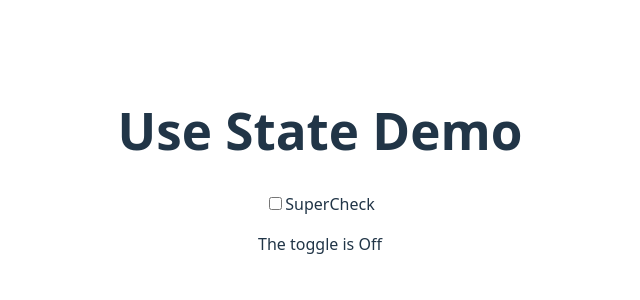
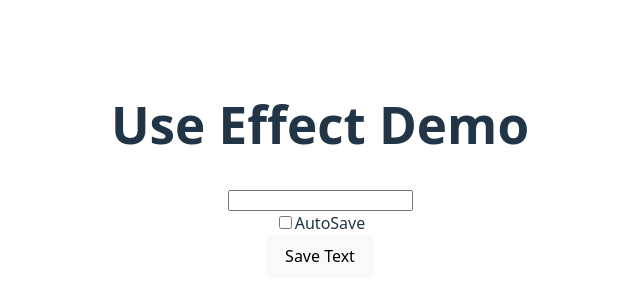
Before and after one commit to dominioncfg/react-demo, a React (Vite) app: page / in a window 1280 px wide. Shown: the part 230-530 px from the top of the page, without its empty margins (320-960 px from the left). Built offline with nearby package versions, Linux system fonts and the light colour scheme.

Commit message:
Use Effect

```diff
--- a/src/03.useState/MyCustomToggle.tsx
+++ b/src/03.useState/MyCustomToggle.tsx
@@ -1,27 +1,31 @@
-import { useState } from "react";
+import { useEffect, useState } from "react";
 
 export interface MyCustomToggleProps {
-    initialState?: boolean;
+    isChecked: boolean;
     label: string;
     onCheckChanged?: (checked: boolean) => void;
 }
 
 
 export const MyCustomToggleComponent = ({
-    initialState = false,
+    isChecked = false,
     label,
     onCheckChanged
 }: MyCustomToggleProps) => {
-    const [isChecked, setIsChecked] = useState(initialState);
+    const [isCheckedState, setIsChecked] = useState(isChecked);
+
+    useEffect(() => {
+        setIsChecked(isChecked);
+    }, [isChecked]);
 
     return (
         <div>
             <label>
                 <input
                     type="checkbox"
-                    checked={isChecked}
+                    checked={isCheckedState}
                     onChange={() => {
-                        const newChecked = !isChecked;
+                        const newChecked = !isCheckedState;
                         setIsChecked(newChecked);
                         onCheckChanged?.(newChecked);
                     }}
--- a/src/03.useState/MyUseStatePage.tsx
+++ b/src/03.useState/MyUseStatePage.tsx
@@ -8,7 +8,7 @@ export const MyUseStatePage = () => {
     <>
       <div className="card">
         <h1>Use State Demo</h1>
-        <MyCustomToggleComponent label="SuperCheck" onCheckChanged={(value) => setIsChecked(value)}  ></MyCustomToggleComponent>
+        <MyCustomToggleComponent label="SuperCheck" onCheckChanged={(value) => setIsChecked(value)} isChecked={false}  ></MyCustomToggleComponent>
         <p>The toggle is {isChecked ? "On" : "Off"}</p>
       </div>
 
--- /dev/null
+++ b/src/04.useEffect/MyUseEffectPage.tsx
@@ -0,0 +1,51 @@
+import { useEffect, useState } from "react";
+import { MyButton } from "../01.component/MyButton";
+import { MyCustomToggleComponent } from "../03.useState/MyCustomToggle";
+
+export const MyUseEffectPage = () => {
+  const [text, setText] = useState('');
+  const [isAutoSave, setIsAutoSave] = useState(false);
+
+  const saveTextToLocalStorage = () => {
+    localStorage.setItem('useEffect.Text', text);
+  }
+
+  const saveAutoSaveState = (value: boolean) => {
+    setIsAutoSave(value);
+    localStorage.setItem('useEffect.AutoSave', value.toString());
+  }
+
+
+  useEffect(() => {
+    if (isAutoSave) {
+      localStorage.setItem('useEffect.Text', text);
+    }
+  }, [isAutoSave, text]);
+
+
+  useEffect(() => {
+    const savedText = localStorage.getItem('useEffect.Text');
+    console.log('Saved text from local storage:', savedText);
+    if (savedText) {
+      setText(savedText);
+    }
+
+    const savedAutoSave = localStorage.getItem('useEffect.AutoSave');
+    if (savedAutoSave) {
+      setIsAutoSave(savedAutoSave === 'true');
+    }
+  }, []);
+
+
+  return (
+    <>
+      <div className="card">
+        <h1>Use Effect Demo</h1>
+        <input type="text" value={text} onChange={(e) => setText(e.target.value)} />
+        <MyCustomToggleComponent label="AutoSave" isChecked={isAutoSave} onCheckChanged={(value) => saveAutoSaveState(value)}  ></MyCustomToggleComponent>
+        <MyButton label="Save Text" variant="primary" onClick={saveTextToLocalStorage}></MyButton>
+      </div>
+
+    </>
+  );
+};
--- a/src/main.tsx
+++ b/src/main.tsx
@@ -2,12 +2,12 @@ import { StrictMode } from 'react'
 import { createRoot } from 'react-dom/client'
 import './index.css'
 import './App.css'
-import { MyUseStatePage } from './03.useState/MyUseStatePage.tsx'
+import { MyUseEffectPage } from './04.useEffect/MyUseEffectPage.tsx'
 
 createRoot(document.getElementById('root')!).render(
   <StrictMode>
     <div>
-        <MyUseStatePage/>
+        <MyUseEffectPage/>
     </div>
   </StrictMode>,
 )
```
Also changed, not shown: todo.txt.
